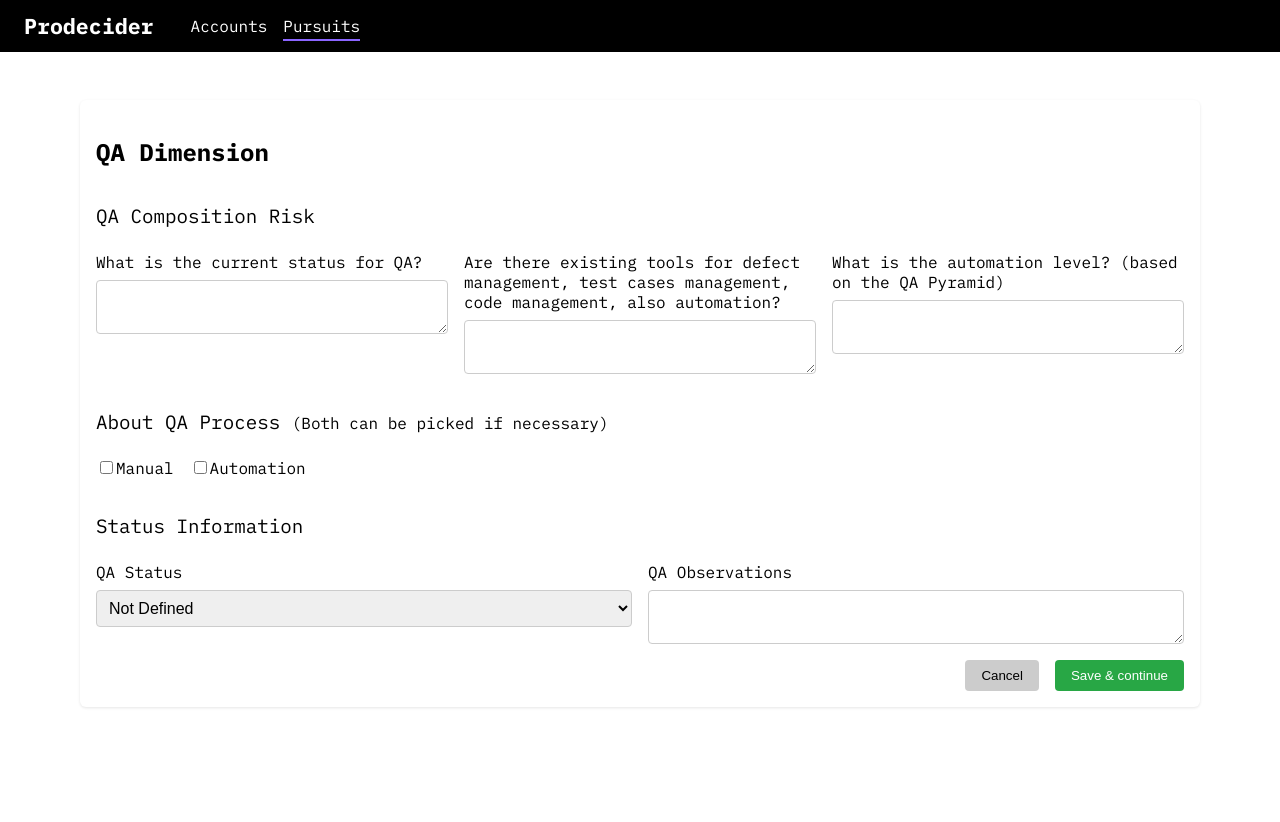
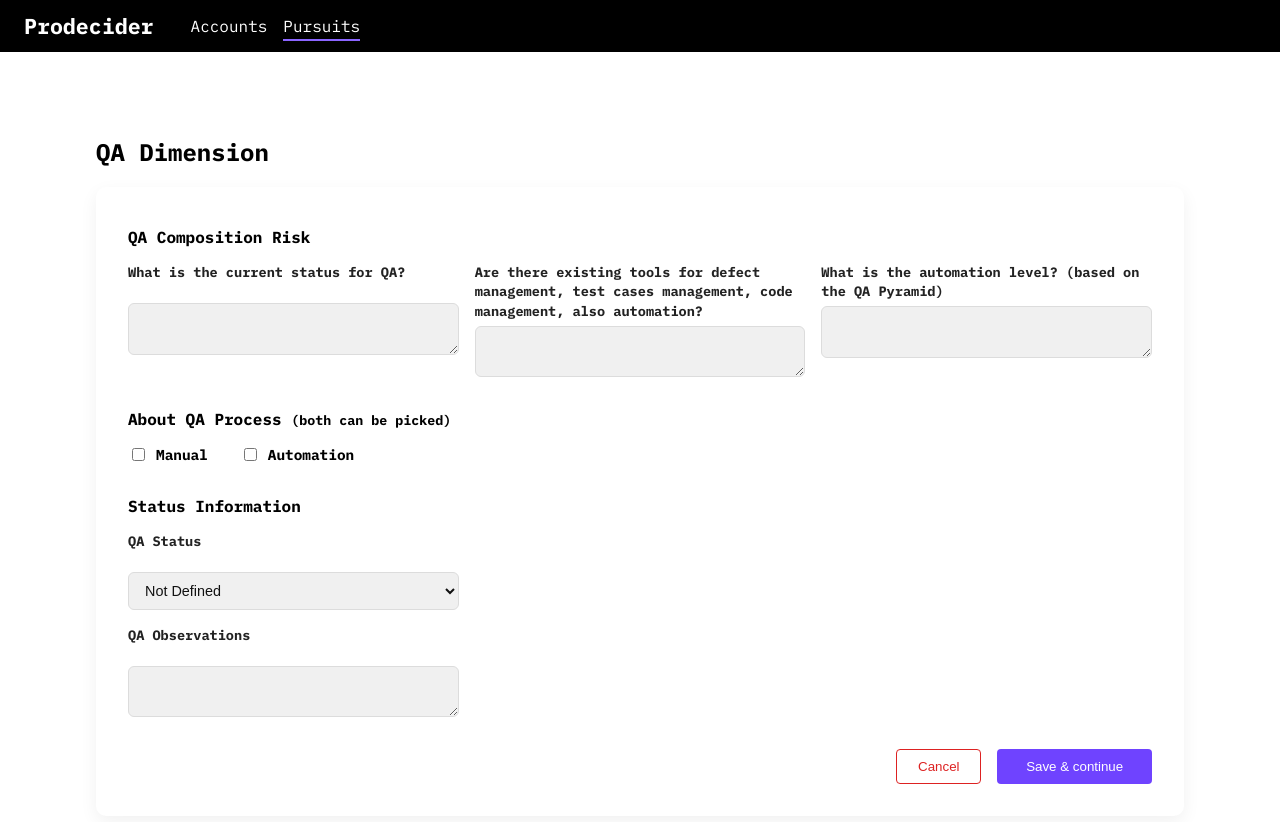
Before and after one commit to uberney2/pro-decider-front, a React (Vite) app: page /pursuits/new/qa in a window 1280 px wide. Shown: the top 822 px of the page. Before the commit the page ends 800 px from the top, so only its background shows below. Built offline with nearby package versions, Linux system fonts and the light colour scheme.

Commit message:
QA Style

```diff
--- a/src/pages/pursuits/QADimensionPage/QADimensionPage.module.css
+++ b/src/pages/pursuits/QADimensionPage/QADimensionPage.module.css
@@ -1,93 +1,126 @@
-/* src/pages/pursuits/create-pursuit/QADimensionPage.module.css */
-.container {
-  padding: 1rem;
-  background-color: #fff;
-  border-radius: 6px;
-  box-shadow: 0 1px 3px rgba(0, 0, 0, 0.1);
-  margin: 1rem;
+/* ---------- contenedor ---------- */
+.wrapper{
+  padding:2rem;
+  font-family:'IBM Plex Mono',monospace;
+  background:#fff;
 }
 
-.sectionTitle {
-  font-size: 1.5rem;
-  font-weight: bold;
-  margin-bottom: 1rem;
+.pageTitle{
+  font-size:1.5rem;
+  font-weight:700;
+  margin-bottom:1.2rem;
 }
 
-.subSectionTitle {
-  font-size: 1.2rem;
-  margin-bottom: 0.5rem;
-  font-weight: 500;
+/* ---------- card ---------- */
+.card{
+  background:#fff;
+  border-radius:10px;
+  box-shadow:0 6px 18px rgba(0,0,0,.06);
+  padding:2rem;
 }
 
-.form {
-  display: flex;
-  flex-direction: column;
-  gap: 1rem;
+/* ---------- subtítulos ---------- */
+.subTitle{
+  font-size:1rem;
+  font-weight:600;
+  margin:.5rem 0 1rem;
 }
 
-.formRow {
-  display: flex;
-  flex-wrap: wrap;
-  gap: 1rem;
+/* ---------- grid 3 columnas ---------- */
+.grid3{
+  display:grid;
+  grid-template-columns:repeat(3,1fr);
+  gap:1rem;
+  margin-bottom:2rem;
 }
 
-.formGroup {
-  flex: 1;
-  display: flex;
-  flex-direction: column;
+/* ---------- fila de checkboxes ---------- */
+.checkboxRow{
+  display:flex;
+  gap:2rem;
+  margin-bottom:2rem;
 }
 
-.formGroup label {
-  margin-bottom: 0.5rem;
-  font-weight: 500;
+.checkLabel{
+  display:flex;
+  align-items:center;
+  gap:.5rem;
+  font-size:.9rem;
+  font-weight:600;
 }
 
-.formGroup input,
-.formGroup select,
-.formGroup textarea {
-  padding: 0.5rem;
-  font-size: 1rem;
-  border: 1px solid #ccc;
-  border-radius: 4px;
+/* ---------- status ---------- */
+.statusGrid{
+  display:grid;
+  grid-template-columns:repeat(3,1fr);
+  gap:1rem;
+  margin-bottom:2rem;
 }
 
-.formGroupCheckbox {
-  display: flex;
-  align-items: center;
-  gap: 0.5rem;
+.below{
+  grid-column:1 / 2;
+  grid-row:2;
 }
 
-.buttons {
-  display: flex;
-  gap: 1rem;
-  justify-content: flex-end;
+/* ---------- Inputs ---------- */
+.formGroup{
+  display:flex;
+  flex-direction:column;
 }
 
-.cancelButton {
-  background-color: #ccc;
-  border: none;
-  padding: 0.5rem 1rem;
-  border-radius: 4px;
-  cursor: pointer;
+.formGroup label{
+  font-size:.85rem;
+  font-weight:600;
+  margin-bottom:.3rem;
+  color:#222;
+  line-height:1.2rem;
+  min-height:2.2rem;           /* <-- asegura alineación */
 }
 
-.saveButton {
-  background-color: #28a745;
-  color: #fff;
-  border: none;
-  padding: 0.5rem 1rem;
-  border-radius: 4px;
-  cursor: pointer;
+.formGroup textarea,
+.formGroup input,
+.formGroup select{
+  padding:.55rem .75rem;
+  font-size:.9rem;
+  border:1px solid #dcdcdc;
+  border-radius:6px;
+  background:#f0f0f0;
+  color:#111;
+  resize:vertical;
 }
 
-.error {
-  color: red;
-  font-weight: bold;
-  margin-top: 1rem;
+.formGroup textarea:focus,
+.formGroup input:focus,
+.formGroup select:focus{
+  background:#fff;
+  border-color:#6f43ff;
+  box-shadow:0 0 0 2px rgba(111,67,255,.2);
+  outline:none;
 }
 
-.success {
-  color: green;
-  font-weight: bold;
-  margin-bottom: 1rem;
+/* ---------- botones ---------- */
+.buttons{
+  display:flex;
+  justify-content:flex-end;
+  gap:1rem;
 }
+
+.cancelBtn{
+  background:none;
+  color:#d22;
+  border:1px solid #d22;
+  border-radius:4px;
+  padding:.55rem 1.3rem;
+  cursor:pointer;
+}
+.cancelBtn:hover{ background:rgba(221,34,34,.05); }
+
+.saveBtn{
+  background:#6f43ff;
+  color:#fff;
+  border:none;
+  border-radius:4px;
+  padding:.55rem 1.8rem;
+  cursor:pointer;
+}
+.saveBtn:hover{ background:#5e3ad1; }
--- a/src/pages/pursuits/QADimensionPage/QADimensionPage.tsx
+++ b/src/pages/pursuits/QADimensionPage/QADimensionPage.tsx
@@ -1,9 +1,9 @@
 // src/pages/pursuits/QADimensionPage/QADimensionPage.tsx
-
 import React, { useState, useEffect } from "react";
 import { useOutletContext, useNavigate } from "react-router-dom";
 import { v4 as uuidv4 } from "uuid";
 import styles from "./QADimensionPage.module.css";
+
 import {
   getQADimension,
   createQADimension,
@@ -11,8 +11,6 @@ import {
 } from "../../../service/projectService";
 import { QADimension } from "../../../types/QADimension";
 import { OutletContextProps } from "../edit-pursuit/EditPursuitPageContainer";
-
-// Importaciones de react-toastify
 import { toast, ToastContainer } from "react-toastify";
 import "react-toastify/dist/ReactToastify.css";
 
@@ -32,75 +30,48 @@ const QADimensionPage: React.FC = () => {
     observations: "",
     status: "Not Defined",
   });
-  const [error, setError] = useState("");
-  const [message, setMessage] = useState("");
 
   useEffect(() => {
     if (projectId) {
       getQADimension(projectId)
-        .then((data) => {
-          if (data && data.id) {
-            setQaData(data);
-          }
-        })
-        .catch((err) => {
-          console.warn("No QA dimension data found, initializing empty.", err);
-        });
+        .then((data) => data?.id && setQaData(data))
+        .catch((err) => console.warn("No QA dimension data found", err));
     }
   }, [projectId]);
 
-  const handleChange = (field: keyof QADimension, value: string | boolean) => {
-    setQaData({ ...qaData, [field]: value });
-  };
+  const handleChange = (field: keyof QADimension, val: string | boolean) =>
+    setQaData({ ...qaData, [field]: val });
 
-  const handleSubmit = async (e: React.FormEvent<HTMLFormElement>) => {
+  const handleSubmit = async (e: React.FormEvent) => {
     e.preventDefault();
-    setError("");
-    setMessage("");
-
-    if (!projectId) {
-      const errMsg = "No project ID found.";
-      setError(errMsg);
-      toast.error(errMsg);
-      return;
-    }
+    if (!projectId) return toast.error("No project ID found.");
 
     try {
       if (qaData.id) {
-        // Actualizar QA Dimension existente
         await updateQADimension(projectId, qaData.id, qaData);
         toast.success("QA dimension updated successfully!");
       } else {
-        // Crear nueva QA Dimension
-        const newId = uuidv4();
-        const newData: QADimension = { ...qaData, id: newId };
-        await createQADimension(projectId, newData);
-        setQaData(newData);
+        const payload = { ...qaData, id: uuidv4() };
+        await createQADimension(projectId, payload);
+        setQaData(payload);
         toast.success("QA dimension created successfully!");
       }
     } catch (err: any) {
-      console.error("Error saving QA dimension:", err);
-      const errMsg = "Error saving QA dimension: " + err.message;
-      setError(errMsg);
-      toast.error(errMsg);
+      toast.error("Error saving QA dimension: " + err.message);
     }
   };
 
-  const handleCancel = () => {
-    navigate("/pursuits/edit/" + projectId + "/details", { state: { projectId } });
-  };
+  const handleCancel = () =>
+    navigate(`/pursuits/edit/${projectId}/details`, { state: { projectId } });
 
   return (
-    <div className={styles.container}>
-      <h2 className={styles.sectionTitle}>QA Dimension</h2>
+    <div className={styles.wrapper}>
+      <h2 className={styles.pageTitle}>QA Dimension</h2>
 
-      {/* Mensajes en pantalla (opcional, además de los toasts) */}
-      {error && <p className={styles.error}>{error}</p>}
-      {message && <p className={styles.success}>{message}</p>}
-
-      <form onSubmit={handleSubmit} className={styles.form}>
-        <h3 className={styles.subSectionTitle}>QA Composition Risk</h3>
-        <div className={styles.formRow}>
+      <form className={styles.card} onSubmit={handleSubmit}>
+        {/* -------- QA composition -------- */}
+        <h3 className={styles.subTitle}>QA Composition Risk</h3>
+        <div className={styles.grid3}>
           <div className={styles.formGroup}>
             <label>What is the current status for QA?</label>
             <textarea
@@ -108,7 +79,9 @@ const QADimensionPage: React.FC = () => {
               onChange={(e) => handleChange("currentStatus", e.target.value)}
             />
           </div>
+
           <div className={styles.formGroup}>
+            {/* ← Texto original restaurado */}
             <label>
               Are there existing tools for defect management, test cases management,
               code management, also automation?
@@ -118,6 +91,7 @@ const QADimensionPage: React.FC = () => {
               onChange={(e) => handleChange("testTools", e.target.value)}
             />
           </div>
+
           <div className={styles.formGroup}>
             <label>What is the automation level? (based on the QA Pyramid)</label>
             <textarea
@@ -127,12 +101,12 @@ const QADimensionPage: React.FC = () => {
           </div>
         </div>
 
-        <h3 className={styles.subSectionTitle}>
-          About QA Process <small>(Both can be picked if necessary)</small>
+        {/* -------- QA process -------- */}
+        <h3 className={styles.subTitle}>
+          About QA Process&nbsp;<small>(both can be picked)</small>
         </h3>
-        <div className={styles.formRow}>
-          <div className={styles.formGroupCheckbox}>
-            <label>
+        <div className={styles.checkboxRow}>
+          <label className={styles.checkLabel}>
             <input
               type="checkbox"
               checked={qaData.manualProcess}
@@ -140,9 +114,8 @@ const QADimensionPage: React.FC = () => {
             />
             Manual
           </label>
-          </div>
-          <div className={styles.formGroupCheckbox}>
-            <label>
+
+          <label className={styles.checkLabel}>
             <input
               type="checkbox"
               checked={qaData.automatedProcess}
@@ -151,10 +124,10 @@ const QADimensionPage: React.FC = () => {
             Automation
           </label>
         </div>
-        </div>
 
-        <h3 className={styles.subSectionTitle}>Status Information</h3>
-        <div className={styles.formRow}>
+        {/* -------- Status info -------- */}
+        <h3 className={styles.subTitle}>Status Information</h3>
+        <div className={styles.statusGrid}>
           <div className={styles.formGroup}>
             <label>QA Status</label>
             <select
@@ -162,13 +135,12 @@ const QADimensionPage: React.FC = () => {
               onChange={(e) => handleChange("status", e.target.value)}
             >
               {STATUS_OPTIONS.map((opt) => (
-                <option key={opt} value={opt}>
-                  {opt}
-                </option>
+                <option key={opt}>{opt}</option>
               ))}
             </select>
           </div>
-          <div className={styles.formGroup}>
+
+          <div className={`${styles.formGroup} ${styles.below}`}>
             <label>QA Observations</label>
             <textarea
               value={qaData.observations}
@@ -178,31 +150,16 @@ const QADimensionPage: React.FC = () => {
         </div>
 
         <div className={styles.buttons}>
-          <button
-            type="button"
-            onClick={handleCancel}
-            className={styles.cancelButton}
-          >
+          <button type="button" className={styles.cancelBtn} onClick={handleCancel}>
             Cancel
           </button>
-          <button type="submit" className={styles.saveButton}>
+          <button type="submit" className={styles.saveBtn}>
             Save &amp; continue
           </button>
         </div>
       </form>
 
-      {/* Contenedor de Toastify para mensajes */}
-      <ToastContainer
-        position="top-right"
-        autoClose={3000}
-        hideProgressBar={false}
-        newestOnTop={false}
-        closeOnClick
-        rtl={false}
-        pauseOnFocusLoss
-        draggable
-        pauseOnHover
-      />
+      <ToastContainer position="top-right" autoClose={3000} />
     </div>
   );
 };
```
Lines whose indentation alone changed are shown as unchanged.
